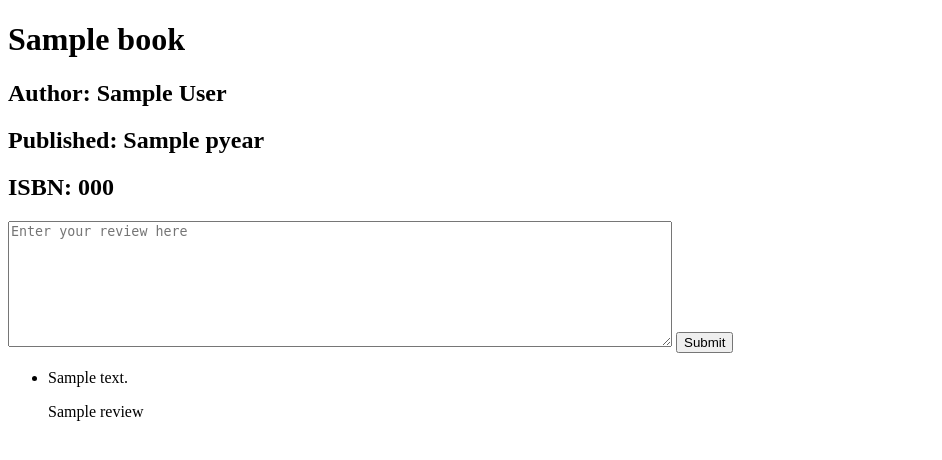
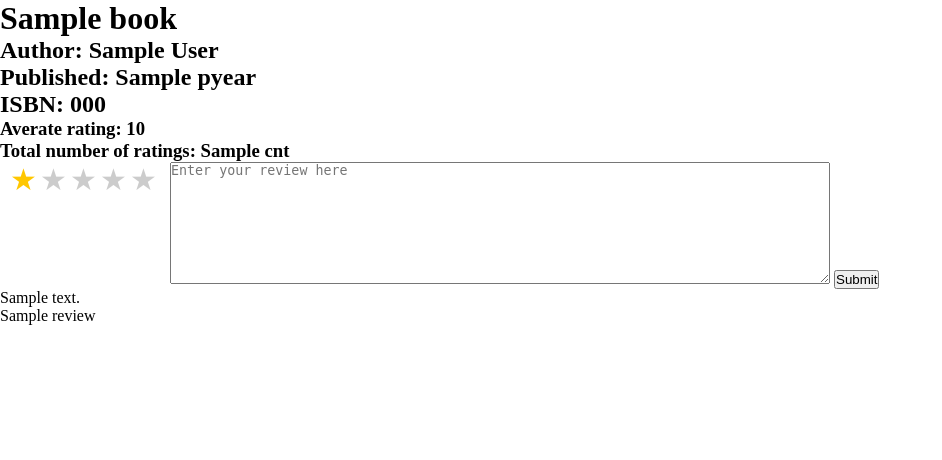
Before and after one commit to rajan9519/WEB, a Flask app: template Book Review/templates/book.html in a window 1280 px wide. Shown: the top 460 px of the page, without its empty margins (0-942 px from the left). Run offline with Flask 2, Linux system fonts and the light colour scheme; the template is opened without the code that fills it: most values are stand-ins (such as "Sample title", 1, 10 or a date in 2020).

Commit message:
accesing bookreads api to have avg rating and rating count

```diff
--- a/Book Review/application.py
+++ b/Book Review/application.py
@@ -1,5 +1,3 @@
-#set DATABASE_URL=postgres://xfiaqmwbuvpdjf:d03035de4ccfd64fffa4dfe025035f2b9cb476f24b11e2a5a7ac6445684a61a5@ec2-107-22-234-204.compute-1.amazonaws.com:5432/dbdsifjtu2f55m
-
 
 import os
 
@@ -7,6 +5,7 @@ from flask import Flask, session, render_template,request,redirect,url_for
 from flask_session import Session
 from sqlalchemy import create_engine
 from sqlalchemy.orm import scoped_session, sessionmaker
+import requests
 
 app = Flask(__name__)
 
@@ -104,16 +103,25 @@ def book(title,isbn):
         INNER JOIN users ON x.uid = users.id""",{"bid":book[0].id}).fetchall()
         check = db.execute("SELECT * FROM users WHERE :uid IN (SELECT uid FROM reviews WHERE reviews.bid = :bid)",{"bid":book[0].id,"uid":session["u_id"]}).fetchall()
         given = False
+        isbn = isbn.strip()
+        res = requests.get("https://www.goodreads.com/book/review_counts.json", params={"key": "KEY", "isbns":str(isbn)})
+        avg_rat = 0
+        rat_cnt = 0
+        if res.status_code == 200:
+            res = res.json()
+            avg_rat = res["books"][0]["average_rating"]
+            rat_cnt = res["books"][0]["work_ratings_count"]
         if check:
             given = True
         if request.method == "POST":
             bid = book[0].id
             uid = session["u_id"]
             comment = request.form.get("comments")
-            db.execute("INSERT INTO reviews (uid,bid,comment) VALUES (:uid,:bid,:comment)",
-                    {"uid":uid,"bid":bid,"comment":comment})
+            rating = int(request.form.get("rate"))
+            db.execute("INSERT INTO reviews (uid,bid,comment,rating) VALUES (:uid,:bid,:comment,:rating)",
+                    {"uid":uid,"bid":bid,"comment":comment,"rating":rating})
             db.commit()
             return redirect(url_for('book',title=title,isbn=isbn))
-        return render_template("book.html",book=book[0],reviews=reviews,given=given)
+        return render_template("book.html",book=book[0],reviews=reviews,given=given,avg=avg_rat,cnt=rat_cnt)
     else:
         return "please login first"
--- a/Book Review/import.py
+++ b/Book Review/import.py
@@ -39,6 +39,7 @@ engine.execute(
                     uid INT,
                     comment VARCHAR,
                     bid INT,
+                    rating INT CKECK(rating >=1 AND rating <= 5)
                     FOREIGN KEY(uid) REFERENCES users(id) ON DELETE CASCADE,
                     FOREIGN KEY(bid) REFERENCES books(id) ON DELETE CASCADE
                 )"""
--- a/Book Review/templates/book.html
+++ b/Book Review/templates/book.html
@@ -3,16 +3,75 @@
   <head>
     <meta >
     <title>Book Review</title>
+    <style media="screen">
+        *{
+      margin: 0;
+      padding: 0;
+    }
+    .rate {
+      float: left;
+      height: 46px;
+      padding: 0 10px;
+    }
+    .rate:not(:checked) > input {
+      position:absolute;
+      top:-9999px;
+    }
+    .rate:not(:checked) > label {
+      float:right;
+      width:1em;
+      overflow:hidden;
+      white-space:nowrap;
+      cursor:pointer;
+      font-size:30px;
+      color:#ccc;
+    }
+    .rate:not(:checked) > label:before {
+      content: '★ ';
+    }
+    .rate > input:checked ~ label {
+      color: #ffc700;
+    }
+    .rate:not(:checked) > label:hover,
+    .rate:not(:checked) > label:hover ~ label {
+      color: #deb217;
+    }
+    .rate > input:checked + label:hover,
+    .rate > input:checked + label:hover ~ label,
+    .rate > input:checked ~ label:hover,
+    .rate > input:checked ~ label:hover ~ label,
+    .rate > label:hover ~ input:checked ~ label {
+      color: #c59b08;
+    }
+    </style>
   </head>
   <body>
     <h1>{{book.title}}</h1>
     <h2>Author: {{book.author}} </h2>
     <h2>Published: {{book.pyear}}</h2>
     <h2>ISBN: {{book.isbn}}</h2>
+    {% if avg %}
+    <h3>Averate rating: {{avg}}</h3>
+    {% endif %}
+    {% if cnt %}
+    <h3>Total number of  ratings: {{cnt}}</h3>
+    {% endif %}
     {% if not given %}
     <form action="{{url_for('book',title=book.title,isbn=book.isbn)}}" method="post">
-      <textarea name="comments" rows="8" cols="80" placeholder="Enter your review here"></textarea>
+      <textarea name="comments" rows="8" cols="80" placeholder="Enter your review here" required></textarea>
       <button type="submit" name="button">Submit</button>
+      <div class="rate" required>
+        <input type="radio" id="star5" name="rate" value="5" />
+        <label for="star5" title="text">5 stars</label>
+        <input type="radio" id="star4" name="rate" value="4" />
+        <label for="star4" title="text">4 stars</label>
+        <input type="radio" id="star3" name="rate" value="3" />
+        <label for="star3" title="text">3 stars</label>
+        <input type="radio" id="star2" name="rate" value="2" />
+        <label for="star2" title="text">2 stars</label>
+        <input type="radio" id="star1" name="rate" value="1" checked="checked"/>
+        <label for="star1" title="text">1 star</label>
+      </div>
     </form>
     {% endif %}
     <ul>
```
